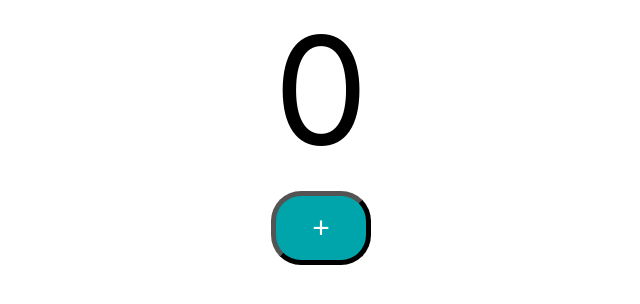
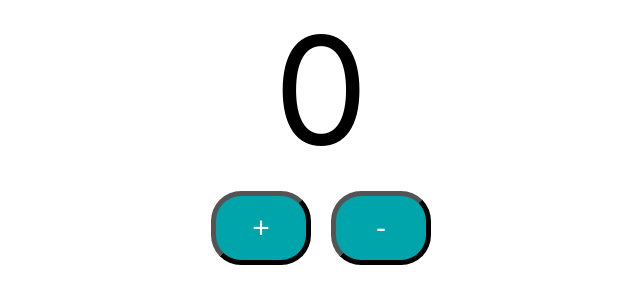
Before and after one commit to GlazMichelFranckDodo225/java-full-stack-app-spring-boot-react-frontend-urk, a React (Create React App) app: page / in a window 1280 px wide. Shown: the top 304 px of the page, without its empty margins (319-959 px from the left). Built offline with nearby package versions, Linux system fonts and the light colour scheme.

Commit message:
Adding Decrement Button

```diff
--- a/src/components/counter/Counter.jsx
+++ b/src/components/counter/Counter.jsx
@@ -22,10 +22,23 @@ export default function Counter() {
 
         state[1](state[0] + 1); */
 
+        setCount(count + 1);
         console.log(count);
-        setCount(count + 1);
 
         console.log("Increment Button Clicked !");
+    }
+
+    function deCrementCounterFunction() {
+        /* console.log(state);
+        console.log(state[0]);
+        console.log(state[1]);
+
+        state[1](state[0] + 1); */
+
+        setCount(count - 1);
+        console.log(count);
+
+        console.log("Decrement Button Clicked !");
     }
 
     return (
@@ -38,6 +51,13 @@ export default function Counter() {
                     /* style={{fontSize:"30px"}} */
                     /* style={buttonStyle} */
                 >+</button>
+
+                <button
+                    className="counterButton"
+                    onClick={deCrementCounterFunction}
+                    /* style={{fontSize:"30px"}} */
+                    /* style={buttonStyle} */
+                >-</button>
             </div>
         </div>
     )
```
